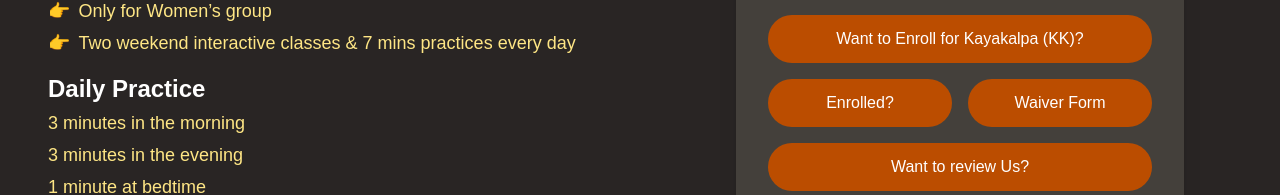
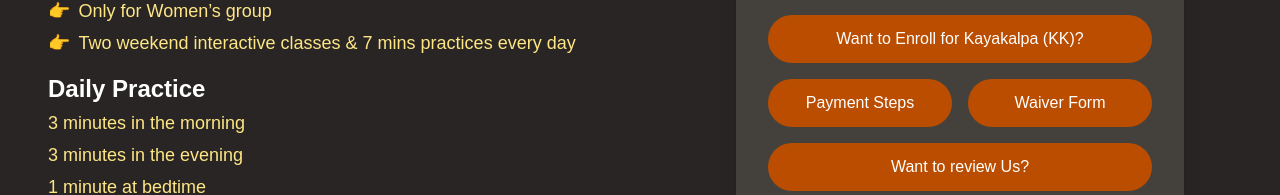
Before and after one commit to Itz-Viggy/Yoga-Registration, a Next.js app: page /kkhome in a window 1280 px wide. Shown: the part 335-530 px from the top of the page. Built offline with nearby package versions, Linux system fonts and the light colour scheme.

Commit message:
Button Name change

```diff
--- a/src/app/kkhome/page.tsx
+++ b/src/app/kkhome/page.tsx
@@ -139,7 +139,7 @@ export default function HomePage() {
                   onClick={() => router.push("/register/step1")}
                   className="flex-1 py-3 px-4 bg-amber-700 text-white rounded-full hover:bg-amber-600 transition-colors text-sm md:text-base"
                 >
-                  Enrolled?
+                  Payment Steps
                 </button>
                 <button
                   onClick={() => router.push("/Waiver.pdf")}
```
